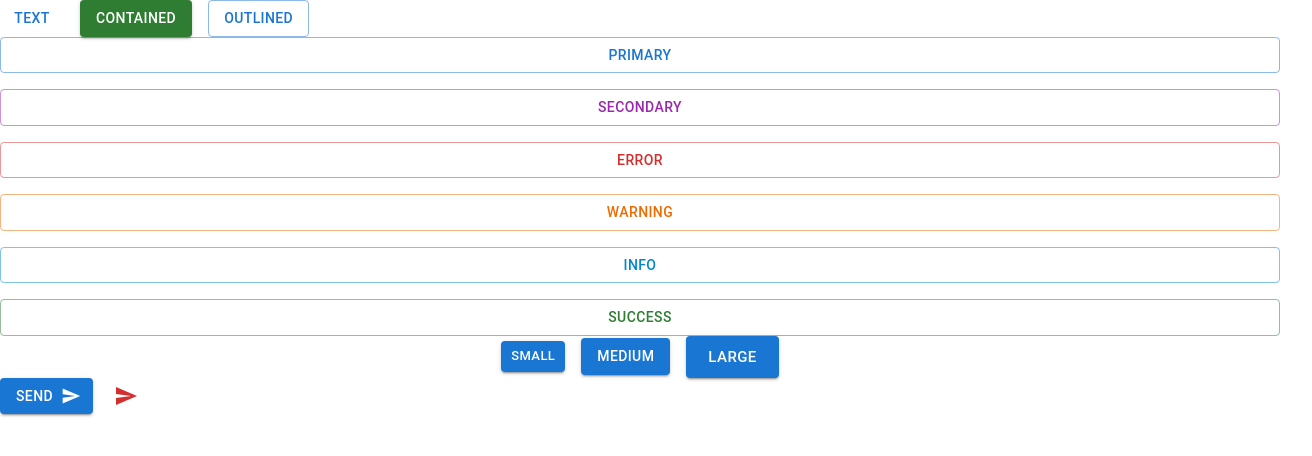
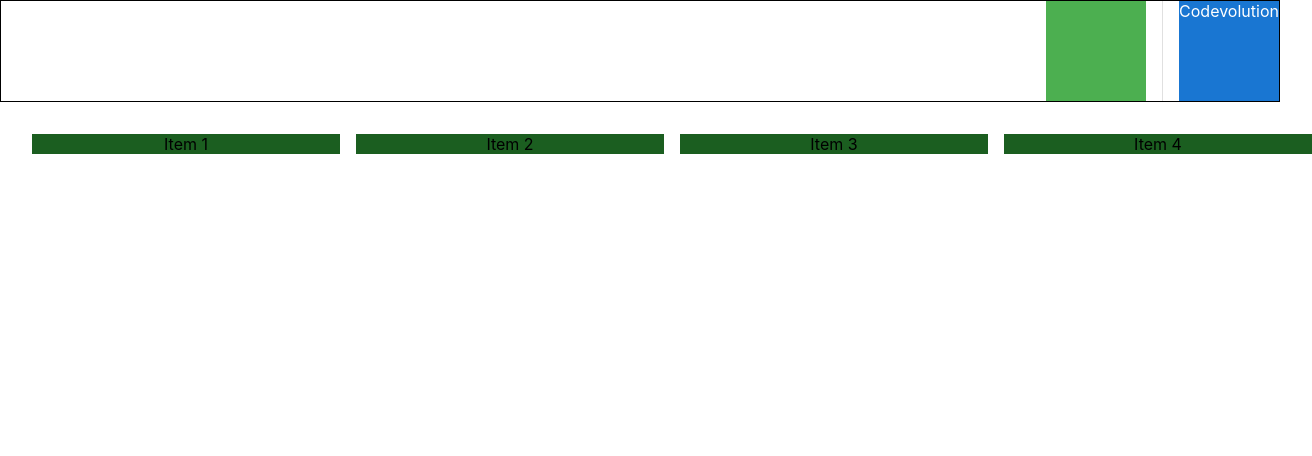
Before and after one commit to grgkimari/material-ui-learn, a React (Create React App) app: page / in a window 1280 px wide. Shown: the top 456 px of the page, 1312 px wide, since content can reach past the window. Built offline with nearby package versions, Linux system fonts and the light colour scheme.

Commit message:
Layout and input components

```diff
--- a/src/App.tsx
+++ b/src/App.tsx
@@ -1,13 +1,19 @@
 import React from 'react';
 import './App.css';
 import MuiButton from './Components/MuiButton';
+import MuiCheckbox from './Components/MuiCheckbox';
+import MuiLayout from './Components/MuiLayout';
+import MuiRadioButton from './Components/MuiRadioButton';
+import MuiRating from './Components/MuiRating';
+import MuiSelect from './Components/MuiSelect';
+import MuiSwitch from './Components/MuiSwitch';
+import MuiTextField from './Components/MuiTextField';
 import MuiTypography from './Components/MuiTypography';
 
 function App() {
   return (
     <div className="App">
-      {/* <MuiTypography /> */}
-      <MuiButton />
+      <MuiLayout />
     </div>
   );
 }
--- a/src/Components/MuiButton.tsx
+++ b/src/Components/MuiButton.tsx
@@ -1,36 +1,15 @@
-import { Stack, Button, IconButton } from "@mui/material"
+import { Stack, Button, IconButton, ButtonGroup, ToggleButtonGroup, ToggleButton, TextField } from "@mui/material"
 import SendIcon from '@mui/icons-material/Send';
+import FormatBoldIcon from '@mui/icons-material/FormatBold';
+import FormatItalicIcon from '@mui/icons-material/FormatItalic';
+import FormatUnderlinedIcon from '@mui/icons-material/FormatUnderlined';
+import React, { useState } from "react";
 
 const MuiButton = () =>{
+
+
     return(
-        <Stack>
-            <Stack spacing={2} direction="row">
-            <Button variant="text" href="https://www.google.com">Text</Button>
-            <Button variant="contained" color="success">Contained</Button>
-            <Button variant="outlined">Outlined</Button>
-
-        </Stack>
-        <Stack spacing={2} direction="column" >
-            <Button variant="outlined" color="primary">Primary</Button>
-            <Button variant="outlined" color="secondary">secondary</Button>
-            <Button variant="outlined" color="error">error</Button>
-            <Button variant="outlined" color="warning">warning</Button>
-            <Button variant="outlined" color="info">info</Button>
-            <Button variant="outlined" color="success">success</Button>
-        </Stack>
-        <Stack display="block" spacing={2} direction="row">
-            <Button variant="contained" size="small">small</Button>
-            <Button variant="contained" size="medium">medium</Button>
-            <Button variant="contained" size="large">large</Button>
-        </Stack>
-        <Stack spacing={2} direction="row">
-            <Button variant="contained" endIcon ={<SendIcon />}>Send</Button>
-            <IconButton aria-label="send" size="small">
-                <SendIcon color="error" />
-            </IconButton>
-        </Stack>
-        </Stack>
-
+        <Button></Button>
 
     )
 }
--- /dev/null
+++ b/src/Components/MuiCheckbox.tsx
@@ -0,0 +1,46 @@
+import { CheckBox } from "@mui/icons-material"
+import { Box, Checkbox, FormControl, FormControlLabel, FormGroup, FormLabel } from "@mui/material"
+import React, { useState } from "react"
+import BookMarkIcon from '@mui/icons-material/Bookmark'
+import BookMarkBorderIcon from '@mui/icons-material/Bookmark'
+
+
+
+const MuiCheckbox = () => {
+
+const [accepted, setAccepted] = useState(false)
+const [skills, setSkills] = useState<string[]>([])
+
+const handleChange = async(event : React.ChangeEvent<HTMLInputElement>) => {
+    const index = skills.indexOf(event.target.value)
+    if(index === -1){
+        setSkills([...skills, event.target.value])
+            }
+            else{
+                setSkills(skills.filter((value) => value !== event.target.value))
+            }
+}
+
+    return(
+        <Box>
+            <Box>
+                <FormControlLabel label="I accept terms and conditions" control={<Checkbox size="small" color="secondary" checked={accepted} onChange={() => setAccepted(!accepted)}/>}/>
+            </Box>
+            <Box>
+                <Checkbox icon={<BookMarkBorderIcon />} checkedIcon={<BookMarkIcon />} />
+            </Box>
+            <Box>
+                <FormControl>
+                    <FormLabel>Skills</FormLabel>
+                    <FormGroup onChange={handleChange} >
+                        <FormControlLabel label="" value="HTML" checked={skills.includes('HTML')} control={<Checkbox />}/>
+                        <FormControlLabel label="" value="CSS" checked={skills.includes('CSS')} control={<Checkbox />}/>
+                        <FormControlLabel label="" checked={skills.includes('Javascript')} value="Javascript" control={<Checkbox />}/>
+                    </FormGroup>
+                </FormControl>
+            </Box>
+        </Box>
+    )
+}
+
+export default MuiCheckbox
--- /dev/null
+++ b/src/Components/MuiLayout.tsx
@@ -0,0 +1,41 @@
+import { Box, Divider, Grid, Stack } from "@mui/material"
+
+const MuiLayout = () => {
+    return(
+        <>
+         <Stack border="1px solid" spacing={2} divider = {<Divider orientation="vertical" flexItem/>} direction="row-reverse">
+        <Box sx={{
+            backgroundColor : "primary.main",
+            color : "white",
+            height : "100px",
+            width : "100px",
+            '&:hover' : {
+                backgroundColor : "primary.light"
+            }
+        }}>Codevolution</Box>
+
+        <Box height='100px' width='100px' bgcolor={'success.light'}>
+
+        </Box>
+        </Stack>
+        <Grid container spacing={2} margin={2}>
+            <Grid item xs={3}>
+                <Box bgcolor={"success.dark"}>Item 1</Box>
+            </Grid>
+            <Grid item xs={3}>
+                <Box bgcolor={"success.dark"}>Item 2</Box>
+            </Grid>
+            <Grid item xs={3}>
+                <Box bgcolor={"success.dark"}>Item 3</Box>
+            </Grid>
+            <Grid item xs={3}>
+                <Box bgcolor={"success.dark"}>Item 4</Box>
+            </Grid>
+        </Grid>
+        </>
+
+
+    )
+}
+
+export default MuiLayout
--- /dev/null
+++ b/src/Components/MuiRadioButton.tsx
@@ -0,0 +1,30 @@
+import { Box, ButtonGroup, FormControl, FormControlLabel, FormLabel, Radio, RadioGroup } from "@mui/material"
+import React, { useState } from "react"
+
+
+const MuiRadioButton = () => {
+
+const [value, setValue] = useState('')
+
+const handleChange = (event : React.ChangeEvent<HTMLInputElement>) => {
+    setValue(event.target.value)
+    console.log(value)
+}
+
+    return(
+        <Box>
+            <FormControl>
+                <FormLabel>
+                    Years of experience
+                </FormLabel>
+                <RadioGroup name="experience" value={value} onChange={handleChange} row>
+                    <FormControlLabel control={<Radio color="secondary" />} label="0-2" value="0-2"/>
+                    <FormControlLabel control={<Radio />} label="3-5" value="3-5"/>
+                    <FormControlLabel control={<Radio />} label="6-10" value="6-10"/>
+                </RadioGroup>
+            </FormControl>
+        </Box>
+    )
+}
+
+export default MuiRadioButton
--- /dev/null
+++ b/src/Components/MuiRating.tsx
@@ -0,0 +1,23 @@
+import { Rating, Stack } from "@mui/material"
+import React, { useState } from "react"
+
+
+
+const MuiRating = () => {
+    const[rating, setRating] = useState(0)
+
+async function handleChange(event : React.SyntheticEvent, newValue : (number | null)) {
+    if(typeof newValue === 'number'){
+        setRating(newValue)
+    }
+    console.log(rating)
+}
+
+    return(
+        <Stack>
+            <Rating size="large" value={rating} onChange={handleChange} precision={0.25}/>
+        </Stack>
+    )
+}
+
+export default MuiRating
--- /dev/null
+++ b/src/Components/MuiSelect.tsx
@@ -0,0 +1,20 @@
+import { Box, MenuItem, TextField } from "@mui/material"
+import React, { useState } from "react"
+
+
+const MuiSelect = () => {
+    const [countries, setCountries] = useState<string[]>([])
+
+const handleChange = (event : React.ChangeEvent<HTMLInputElement>) => {
+    const value = event.target.value
+    setCountries(typeof value === 'string' ? value.split(',') : value)
+}
+
+    return(
+        <Box width="250px">
+
+        </Box>
+    )
+}
+
+export default MuiSelect
--- /dev/null
+++ b/src/Components/MuiSwitch.tsx
@@ -0,0 +1,15 @@
+import { Box, FormControlLabel, Switch } from "@mui/material"
+import { useState } from "react"
+
+
+const MuiSwitch = () => {
+    const[darkModeOn, setDarkModeOn] = useState(false)
+    return(
+        <Box>
+            <FormControlLabel label="Dark mode" control={<Switch checked={darkModeOn} onChange={() => setDarkModeOn(!darkModeOn)}  />}/>
+
+        </Box>
+    )
+}
+
+export default MuiSwitch
--- /dev/null
+++ b/src/Components/MuiTextField.tsx
@@ -0,0 +1,43 @@
+import { InputAdornment, TextField } from "@mui/material"
+import { Stack } from "@mui/system"
+import VisibilityOffIcon from '@mui/icons-material/VisibilityOff';
+import VisibilityIcon from '@mui/icons-material/Visibility';
+import { useState } from "react";
+
+
+const MuiTextField = () => {
+
+    const [isVisible, setVisibility] = useState<boolean>(false)
+
+    return(
+        <Stack spacing={4} direction="column">
+            <TextField disabled helperText="This field is mandatory." size="small" color="success" label="name" variant="outlined"/>
+            <TextField  label="password" type="password" variant="filled"/>
+            <TextField  color="secondary"required label="name" variant="standard"/>
+            <TextField  value="kababaye" label="Read Only" variant="standard" InputProps={{
+                readOnly : true
+            }}/>
+            <TextField type="number" label="Weight" InputProps={
+                {
+                    endAdornment : <InputAdornment position="end">Kg</InputAdornment>
+                }
+            }></TextField>
+            <TextField type="number" label="Amount" error InputProps={
+                {
+                    startAdornment : <InputAdornment position="start">$</InputAdornment>
+                }
+            }></TextField>
+            <TextField type={isVisible ? "text" : "password"} label="Password 2" InputProps={
+                {
+                    endAdornment : <InputAdornment position="end" onClick={
+                        () => {
+                            setVisibility(!isVisible)
+                        }
+                    }>{isVisible ? <VisibilityIcon /> : <VisibilityOffIcon />}</InputAdornment>
+                }
+            }></TextField>
+        </Stack>
+    )
+}
+
+export default MuiTextField
```
